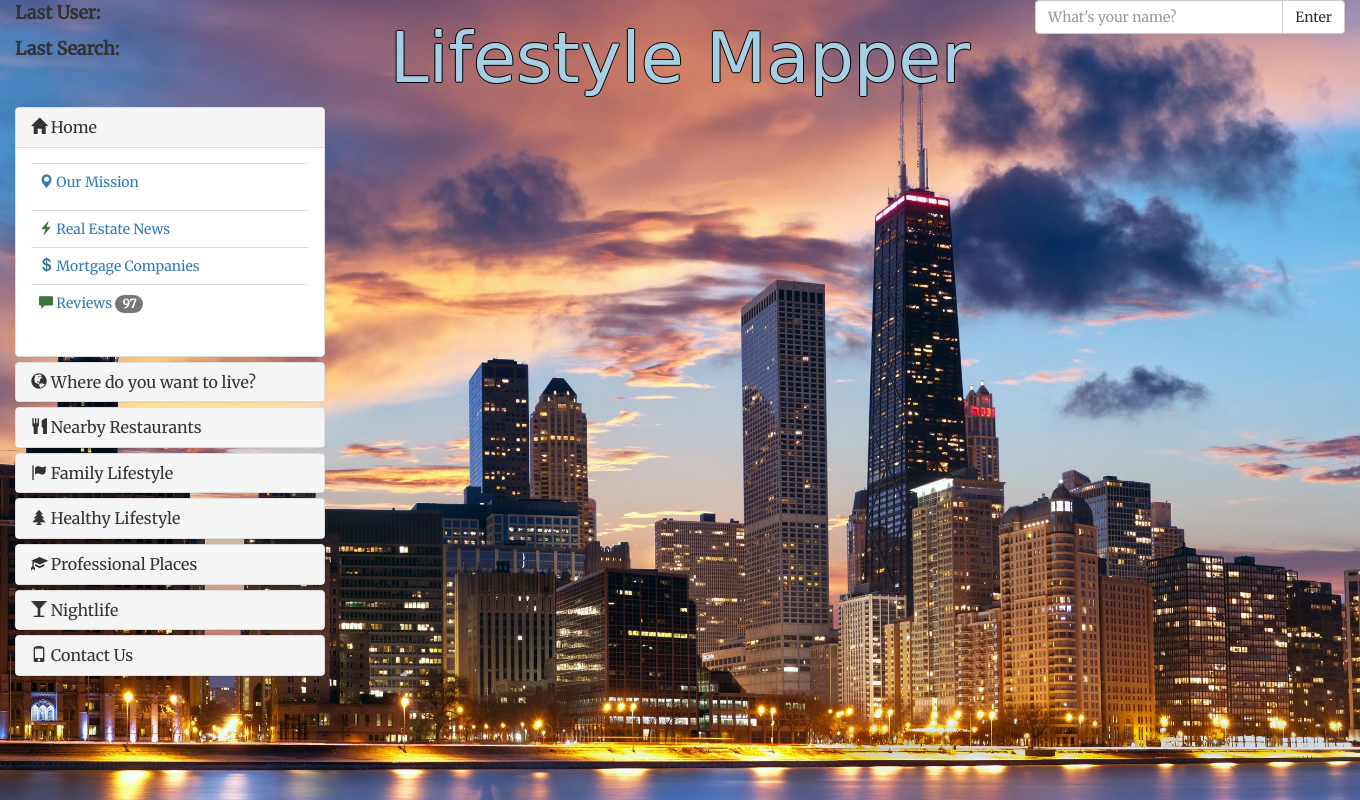
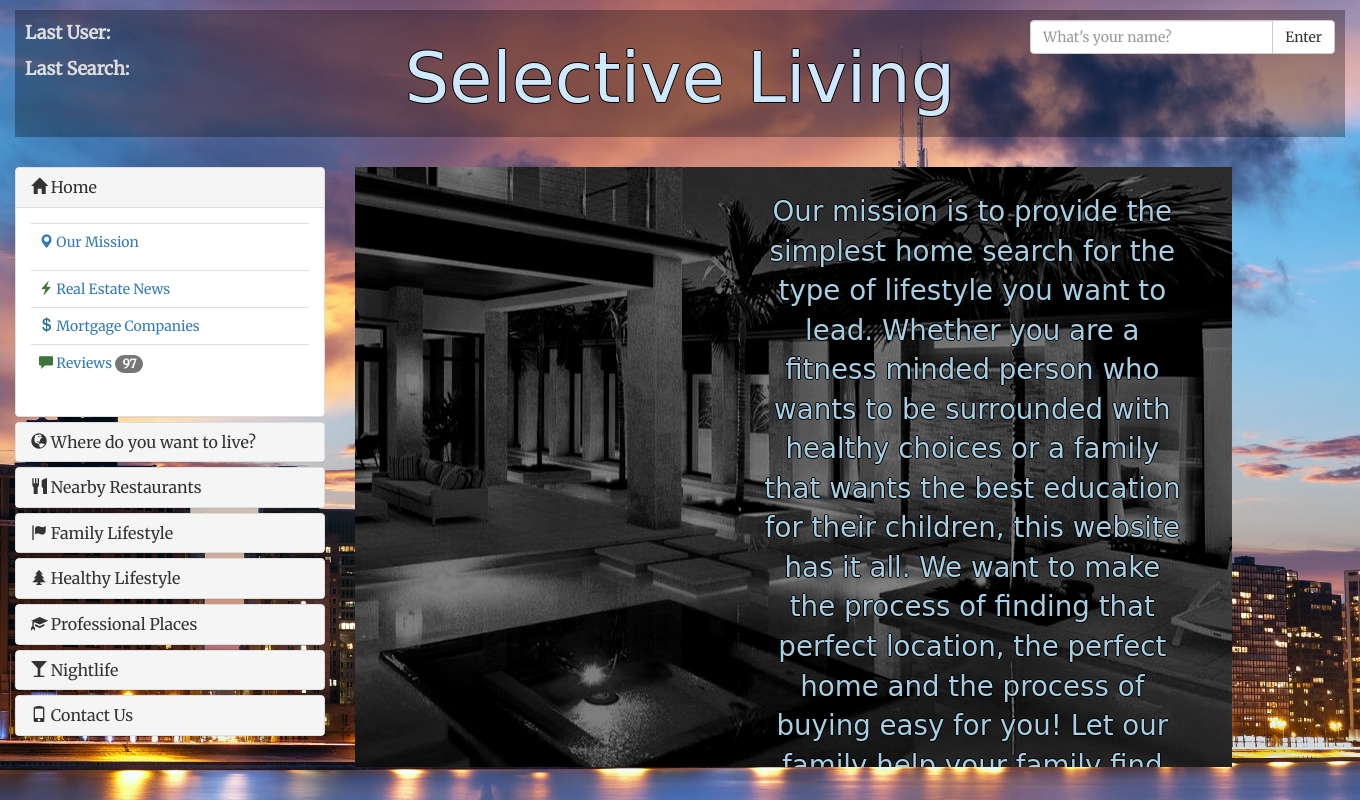
Before and after one commit to Rhyngoh/ProjectPrometheus, a PHP site: page / in a window 1360 px wide. Run offline with PHP 8.4, Linux system fonts and the light colour scheme; some libraries are stand-ins or nearby versions; some web fonts are replaced.

Commit message:
Updated UI, added modal, added error check for lack of input

```diff
--- a/assets/css/style.css
+++ b/assets/css/style.css
@@ -11,15 +11,26 @@ body {
     -o-background-size: cover;
     background-size: cover;
 }
+
+
+#masterDiv{
+
+    padding-top : 2rem;
+
+}
+
 #map{
     height: 600px;
-    width: 1000px;
+    width: 100%;
+    overflow: hidden;
+    position: relative;
     frameborder: 0;
     border:0;
+    padding-bottom: 2em;
 }
 h2 {
     font-size: 70px;
-    color: #A7CFE3;
+    color: #CEE8FF;
     /*color: #fff;*/
     font: solid bold;
     font-family: 'Oleo Script Swash Caps', cursive;
@@ -29,51 +40,62 @@ h2 {
     font-weight: bold;
     font-size: 18px;
     text-align: center;
-    color: black;
+    color: white;
 }
 #lastUser{
     font-weight: bold;
     font-size: 18px;
+    color: #ddd;
 
 }
 #mission {
-    font-size: 30px;
+    font-size: calc(1rem + 1.3vw);
     /*color: #fff;*/
     border: black;
     font: solid bold;
     font-family: 'Oleo Script Swash Caps', cursive;
     text-align: center;
-    padding: 25px 50px 0 525px ;
+    padding: 25px 50px 0 30vw ;
     height: 600px;
     frameborder: 0;
     border: 0;
     /*color: #3498DB;*/
     color: #A7CFE3;
     text-shadow: -1px 0 black, 0 1px black, 1px 0 black, 0 -1px black;
+    background : rgba(0, 0, 0, 0.5);
 }
 #foursquareResults{
+    padding-top: 2rem;
     color: white;
 }
 .foursqSearch{
     background: #4B56AA;
-    background: -webkit-linear-gradient(left top, #4B56AA, #02CC8F);
-    background: -o-linear-gradient(bottom right, #4B56AA, #02CC8F);
-    background: -moz-linear-gradient(bottom right, #4B56AA, #02CC8F);
-    background: linear-gradient(to bottom right, #4B56AA, #02CC8F);
+    background: -webkit-linear-gradient(left top, #4B56AA, #CEE8FF);
+    background: -o-linear-gradient(bottom right, #4B56AA, #CEE8FF);
+    background: -moz-linear-gradient(bottom right, #4B56AA, #CEE8FF);
+    background: linear-gradient(to bottom right, #4B56AA, #CEE8FF);
 }
 .foursqSearch a{
     color:white;
 }
+
+#headingRow{
+
+margin: 1rem 0rem 1rem 0rem;
+padding: 1rem 1rem 1rem 1rem;
+background : rgba(0, 0, 0, 0.3);
+}
+
+/*.panel-default > .panel-heading {
+  background-color: #D4D2D8;
+}*/
+
+
 /* Rules for screen widths at 768px or lower */
 @media screen and (max-width: 768px) {
 
     body {
         background-color: #333;
-    }
-
-    .container {
-        width: ;
-
     }
 
     .wrapper {
--- a/assets/javascript/javascript.js
+++ b/assets/javascript/javascript.js
@@ -161,15 +161,27 @@ $("#nameInput").on("click", function(){
 //On findZip click, run function storeTheZip
 $(document).on("click", "#findZip", storeTheZip);
 //On ourMission click, display the mission statement
+
+$(document).ready(function(){
+	$("#map").html("<p id='mission'>Our mission is to provide the simplest home search for the type of lifestyle you want to lead. Whether you are a fitness minded person who wants to be surrounded with healthy choices or a family that wants the best education for their children, this website has it all. We want to make the process of finding that perfect location, the perfect home and the process of buying easy for you! Let our family help your family find the perfect home!</p>");
+	$("#map").css({"background": "url('assets/images/fancypoolv3.jpg') no-repeat fixed center"});
+});
+
 $("#ourMission").on("click", function(){
 	$("#map").html("<p id='mission'>Our mission is to provide the simplest home search for the type of lifestyle you want to lead. Whether you are a fitness minded person who wants to be surrounded with healthy choices or a family that wants the best education for their children, this website has it all. We want to make the process of finding that perfect location, the perfect home and the process of buying easy for you! Let our family help your family find the perfect home!</p>");
-	$("#map").css({"background": "url('assets/images/pool1.jpg') no-repeat fixed center"});
+	$("#map").css({"background": "url('assets/images/fancypoolv3.jpg') no-repeat fixed center"});
 });
 //geoLocator stores the user address input and adds it to google geocode
 function geoLocator(){
     var location = $("#searchByAddress").val().trim();
     var zipCode = $("#searchByZip").val().trim();
     var searchLocation = location ? zipCode ? location + "," + zipCode : location : zipCode;
+    if(!searchLocation)
+    	{
+    		$('#myModal').modal('show');
+    		return;
+    	}
+
     console.log("loc: "+ searchLocation);
 	var queryGeoURL = "https://maps.googleapis.com/maps/api/geocode/json?address="+searchLocation+"&key=" + gMapsJSAPI;
 	console.log(queryGeoURL);
@@ -210,23 +222,26 @@ function resultToDiv (item,itemNum) {
 
 	newDiv = $("<div>");
 	newDiv.addClass("foursqSearch");
+	newDiv.addClass("panel panel-info");
 	//If there is a venue name, append it to the foursqSearch
 	if(item.name != "null"){
-		newDiv.append("<h3><span class='label label-primary'>" + itemNum + "</span><strong>" + item.name + '</strong></h3>');
+		newDiv.append("<div class=\"panel-heading\"><h4 class=\"panel-title\"><span class='label label-primary'>" + itemNum + "</span><strong> " + item.name + '</strong></h4></div>' );
 	}
 	//If there is a venue address, append it to the foursqSearch
+	panelBodyDiv = $("<div class=\"panel-body\">");
 	if(item.location.address){
-		newDiv.append("<h4>" + item.location.address + "</h4>");
+		panelBodyDiv.append("<h4>" + item.location.address + "</h4>");
 	}
 	//If there is a venue phone number, append it to the foursqSearch
 	if(item.contact.formattedPhone){
-		newDiv.append("<h5>" + item.contact.formattedPhone + "</h5>");
+		panelBodyDiv.append("<h5>" + item.contact.formattedPhone + "</h5>");
 	}
 	//If there is a venue website, append it to the foursqSearch
 	if(item.url){
-		newDiv.append( "<h5><a href=\"" + item.url + "\">" + item.url + "</a></h5>");
+		panelBodyDiv.append( "<h5><a href=\"" + item.url + "\">" + item.url + "</a></h5>");
 	}
 	//Create a restaurant marker for each location retrieved
+	newDiv.append(panelBodyDiv);
 	return newDiv;
 }
 /*
--- a/index.html
+++ b/index.html
@@ -2,7 +2,7 @@
 <html lang="en">
 <head>
 	<meta charset="UTF-8">
-	<title>Lifestyle Mapper</title>
+	<title>Selective Living</title>
 	<link rel="stylesheet" href="https://maxcdn.bootstrapcdn.com/bootstrap/3.3.7/css/bootstrap.min.css" integrity="sha384-BVYiiSIFeK1dGmJRAkycuHAHRg32OmUcww7on3RYdg4Va+PmSTsz/K68vbdEjh4u" crossorigin="anonymous">
 	<!-- Fonts -->
 	<link href="https://fonts.googleapis.com/css?family=Merriweather|Open+Sans" rel="stylesheet">
@@ -18,18 +18,43 @@
 	<script src="https://maxcdn.bootstrapcdn.com/bootstrap/3.3.7/js/bootstrap.min.js"></script>
 </head>
 <body>
+
+
+
 <div class="container-fluid">
+
+<div class="modal fade" id="myModal" role="dialog">
+    <div class="modal-dialog">
+
+      <!-- Modal content-->
+      <div class="modal-content">
+        <div class="modal-header">
+          <button type="button" class="close" data-dismiss="modal">&times;</button>
+          <h4 class="modal-title">Input Error</h4>
+        </div>
+        <div class="modal-body">
+          <p>You did not enter a valid address or zip code. Try again? </p>
+        </div>
+        <div class="modal-footer">
+          <button type="button" class="btn btn-default" data-dismiss="modal">Close</button>
+        </div>
+      </div>
+
+    </div>
+</div>
+
+    <div id="headingRow">
         <div class="row">
-        <div class="col-md-3">
+            <div class="col-md-3 col-sm-3">
                 <div id="lastUser">
                     <p id="theName">Last User: </p>
                     <p id="theLocation">Last Search: </p>
                 </div>
             </div>
-        <div class="col-md-6">
-            <h2 align="center">Lifestyle Mapper</h2>
+            <div class="col-md-6 col-sm-6">
+                <h2 align="center">Selective Living</h2>
             </div>
-        <div class="col-md-3">
+            <div class="col-md-3 col-sm-3">
                 <div id="putTheName">
                     <div class="input-group">
                         <input type="text" id="userName" class="form-control" placeholder="What's your name?">
@@ -40,7 +65,8 @@
                 </div>
             </div>
         </div>
-    <div class="row">
+    </div>
+    <div class="row" id="masterDiv">
         <div class="col-sm-3 col-md-3">
             <div class="panel-group" id="accordion">
                 <div class="panel panel-default">
@@ -399,17 +425,17 @@
             </div>
         </div>
 
-        <div class="col-md-9 col-sm-9">
+        <div class="col-md-8 col-sm-8">
             <div id="map"></div>
                 <div class="row">
-                    <div class="col-md-11">
+                    <div class="col-md-12 col-sm-12">
                         <div id="foursquareResults">
                     </div>
-                    <div class="col-md-1">
+
                 </div>
             </div>
         </div>
-        </div>
+        <div class="col-md-1 col-sm-1"></div>
     </div>
 </div>
 <script src="assets/javascript/javascript.js"></script>
```
Also changed, not shown: assets/images/fancypoolv3.jpg (added). Lines whose indentation alone changed are shown as unchanged.
